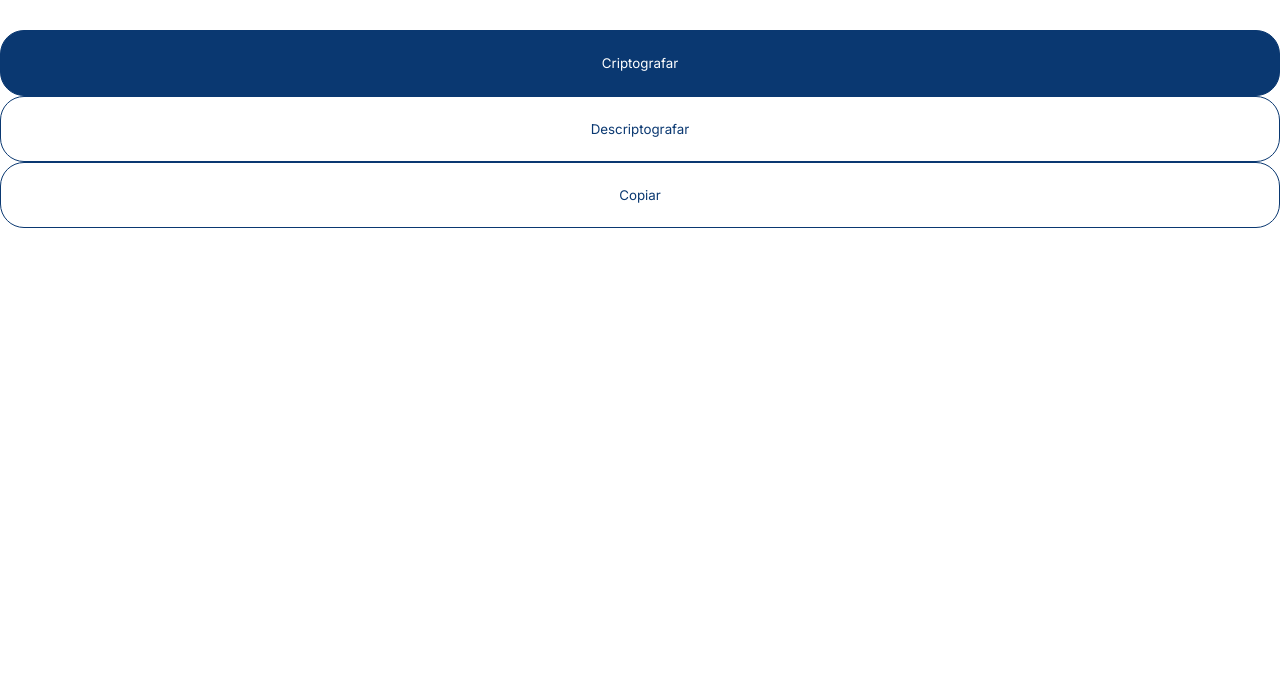
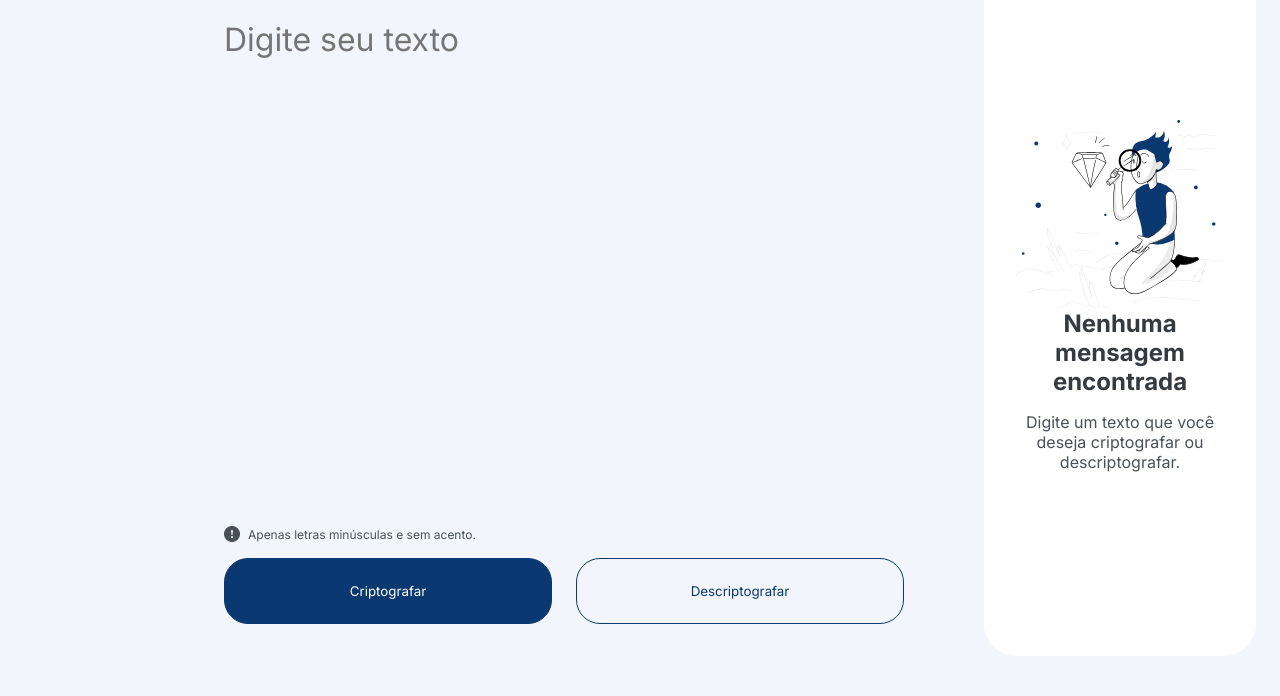
Before and after one commit to thiagoa-martins/decodificador-de-texto, a plain HTML site: page index.html in a window 1280 px wide. Shown: the part 104-800 px from the top of the page. Drawn offline with Linux system fonts and the light colour scheme.

Commit message:
Add styles of desktop version and integration with JavaScript

```diff
--- a/css/styles.css
+++ b/css/styles.css
@@ -2,6 +2,9 @@
   font-size: 16px;
   --dark-blue-300: #0A3871;
   --white: #FFF;
+  --light-blue-100: #F3F5FC;
+  --gray-400: #495057;
+  --gray-500: #343A40;
 }
 
 * {
@@ -12,10 +15,82 @@
 
 body, html {
   height: 100%;
+  background-color: var(--light-blue-100);
 }
 
 body, input, textarea, a, button {
-  font-family: 'Inter', sans-serif;;
+  font-family: 'Inter', sans-serif;
+  font-weight: 400;
+}
+
+main {
+  display: flex;
+  justify-content: center;
+  align-items: flex-start;
+
+  height: 100%;
+  padding: 40px 40px 40px 84px;
+}
+
+main .wrapper {
+  display: flex;
+  justify-content: center;
+
+  height: 100%;
+  width: 100%;
+}
+
+main .wrapper .output {
+  display: flex;
+  align-items: center;
+
+  height: 100%;
+  width: 400px;
+  padding: 2rem;
+  background-color: var(--white);
+  border-radius: 2rem;
+  font-size: 1rem;
+  font-weight: 400;
+}
+
+main .wrapper .output .initial-message {
+  display: flex;
+  flex-direction: column;
+  text-align: center;
+}
+
+main .wrapper .output .initial-message img {
+  width: 100%;
+}
+
+main .wrapper .output .initial-message h1 {
+  font-weight: 700;
+  font-size: 1.5rem;
+  color: var(--gray-500);
+  margin-bottom: 1rem;
+}
+
+main .wrapper .output .initial-message p {
+  color: var(--gray-400);
+}
+
+main .wrapper .output .message-found {
+  display: none;
+  flex-direction: column;
+  justify-content: space-between;
+
+  height: 100%;
+  width: 100%;
+}
+
+main .wrapper .output .message-found p {
+  font-size: 1.5rem;
+  color: var(--gray-400);
+  line-height: 36px;
+}
+
+main .wrapper .output .message-found .btn-copy {
+  width: 100%;
 }
 
 a {
@@ -26,7 +101,7 @@ button {
   padding: 1.5rem;
   border-radius: 1.5rem;
   border: 1px solid var(--dark-blue-300);
-  width: 100%;
+  width: 328px;
 }
 
 button, a {
@@ -38,29 +113,59 @@ button:hover, a:hover {
   filter: brightness(.9);
 }
 
+form {
+  display: flex;
+  flex-direction: column;
+  justify-content: space-between;
+
+  max-width: 680px;
+  margin: 80px 80px 32px 124px;
+}
+
 form textarea {
   font-size: 2rem;
   color: var(--dark-blue-300);
+  background-color: var(--light-blue-100);
   resize: none;
   border: none;
   outline: none;
+  height: 288px;
+  line-height: 48px;
 }
 
 form textarea::placeholder {
   opacity: 1;
 }
 
-form .btn-encrypt {
+form div .info {
+  display: flex;
+  align-items: center;
+  gap: 8px;
+
+  margin-bottom: 1rem;
+}
+form div .info span {
+  font-size: 0.75rem;
+  color: var(--gray-400);
+}
+
+form .buttons {
+  display: flex;
+  align-items: center;
+  gap: 1.5rem;
+}
+
+form div .btn-encrypt {
   background-color: var(--dark-blue-300);
   color: var(--white);
 }
 
-form .btn-decrypt, .btn-copy {
+form div .btn-decrypt {
+  color: var(--dark-blue-300);
+  background-color: var(--light-blue-100);
+}
+
+main div .btn-copy {
   background-color: var(--white);
   color: var(--dark-blue-300);
 }
-
-div .btn-copy {
-  background-color: var(--white);
-  color: var(--dark-blue-300);
-}
--- a/index.html
+++ b/index.html
@@ -17,14 +17,31 @@
 <body>
   <main>
     <img src="/images/logo.png" alt="Logo">
+    <div class="wrapper">
       <form>
-      <textarea placeholder="Digite um texto"></textarea>
+        <textarea placeholder="Digite seu texto"></textarea>
+        <div>
+          <div class="info">
+            <img src="/images/info.png" alt="Info">
+            <span>Apenas letras minúsculas e sem acento.</span>
+          </div>
+          <div class="buttons">
             <button class="btn-encrypt">Criptografar</button>
             <button class="btn-decrypt">Descriptografar</button>
+          </div>
+        </div>
       </form>
-    <div>
+      <div class="output">
+        <div class="initial-message">
+          <img src="/images/high-quality-products.svg" alt="High quality products">
+          <h1>Nenhuma mensagem encontrada</h1>
+          <p>Digite um texto que você deseja criptografar ou descriptografar.</p>
+        </div>
+        <div class="message-found">
           <p></p>
           <button class="btn-copy">Copiar</button>
+        </div>
+      </div>
     </div>
   </main>
   <script src="./js/main.js"></script>
--- a/js/main.js
+++ b/js/main.js
@@ -2,8 +2,10 @@ const form = document.querySelector("form");
 const encryptButton = document.querySelector(".btn-encrypt");
 const decryptButton = document.querySelector(".btn-decrypt");
 const textarea = document.querySelector("textarea");
-const p = document.querySelector("p");
 const copyButton = document.querySelector(".btn-copy");
+const initialMessage = document.querySelector(".initial-message");
+const messageFound = document.querySelector(".message-found");
+const p = document.querySelector(".message-found p");
 
 function validateText() {
   const text = textarea.value;
@@ -91,11 +93,11 @@ function handleCryptography() {
   const textIsValid = validateText();
 
   if (!textIsValid) {
-    p.textContent = "Apenas letras minúsculas e sem acento.";
     return;
   }
 
-  p.textContent = "";
+  initialMessage.style.display = "none";
+  messageFound.style.display = "flex";
   const text = encryptText();
   showText(text);
 }
@@ -104,11 +106,9 @@ function handleDecryption() {
   const textIsValid = validateText();
 
   if (!textIsValid) {
-    p.textContent = "Apenas letras minúsculas e sem acento.";
     return;
   }
 
-  p.textContent = "";
   const text = decripyText();
   showText(text);
 }
```
Lines whose indentation alone changed are shown as unchanged.
